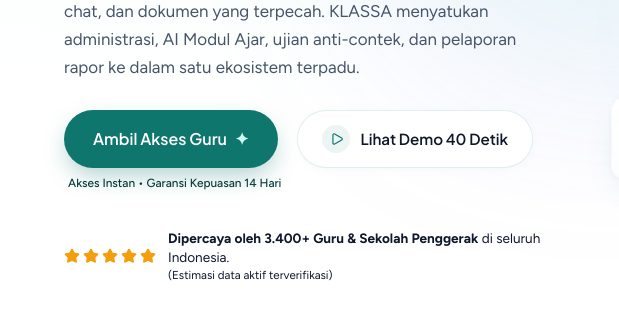
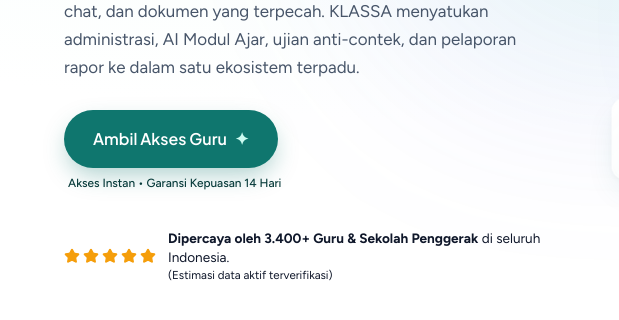
Before and after one commit to suhandfajr-source/landingpage-klassa, a website: page index.html in a window 1280 px wide. Shown: the part 370-690 px from the top of the page, 0-619 px from the left. Drawn offline with nearby package versions, Linux system fonts and the light colour scheme.

Commit message:
chore(hero): remove secondary demo button to streamline conversion flow

```diff
--- a/index.html
+++ b/index.html
@@ -143,12 +143,7 @@
                 <span class="cta-micro-guarantee">Akses Instan • Garansi Kepuasan 14 Hari</span>
               </div>
 
-              <button class="btn btn-secondary btn-hero-secondary" onclick="openDemoVideoModal()">
-                <div class="play-icon-circle">
-                  <i data-lucide="play" style="width: 14px; height: 14px; margin-left: 2px;"></i>
-                </div>
-                <span>Lihat Demo 40 Detik</span>
-              </button>
+
             </div>
 
             <!-- Social Proof / Verified Trust Rating -->
```
